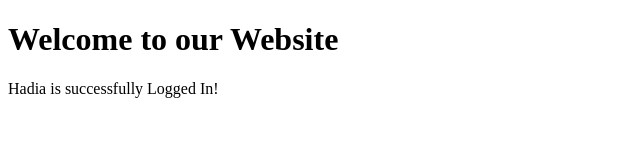
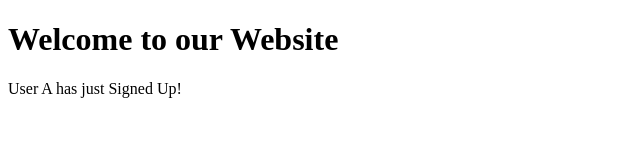
Before and after one commit to tabassumhadia81-eng/hadia-coding-space, a plain HTML site: page index.html in a window 1280 px wide. Shown: the full height of the page, 0-640 px from the left. Drawn offline with Linux system fonts and the light colour scheme.

Commit message:
User A updated signup status

```diff
--- a/index.html
+++ b/index.html
@@ -7,6 +7,6 @@
 <body>
     <h1>Welcome to our Website</h1>
     <!-- Neeche wali line par takraav (conflict) hoga -->
-    <div id="status">Hadia is successfully Logged In!</div>
+    <div id="status">User A has just Signed Up!</div>
 </body>
 </html>
```
